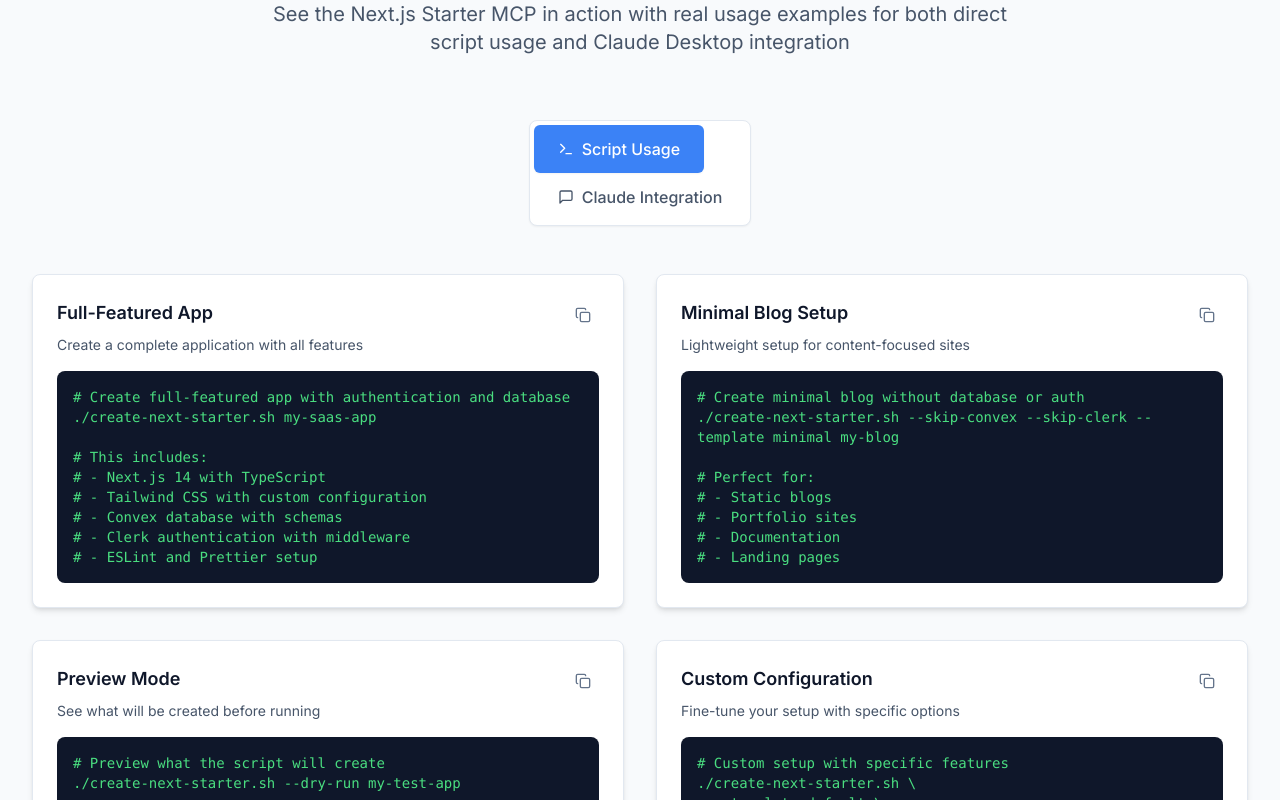
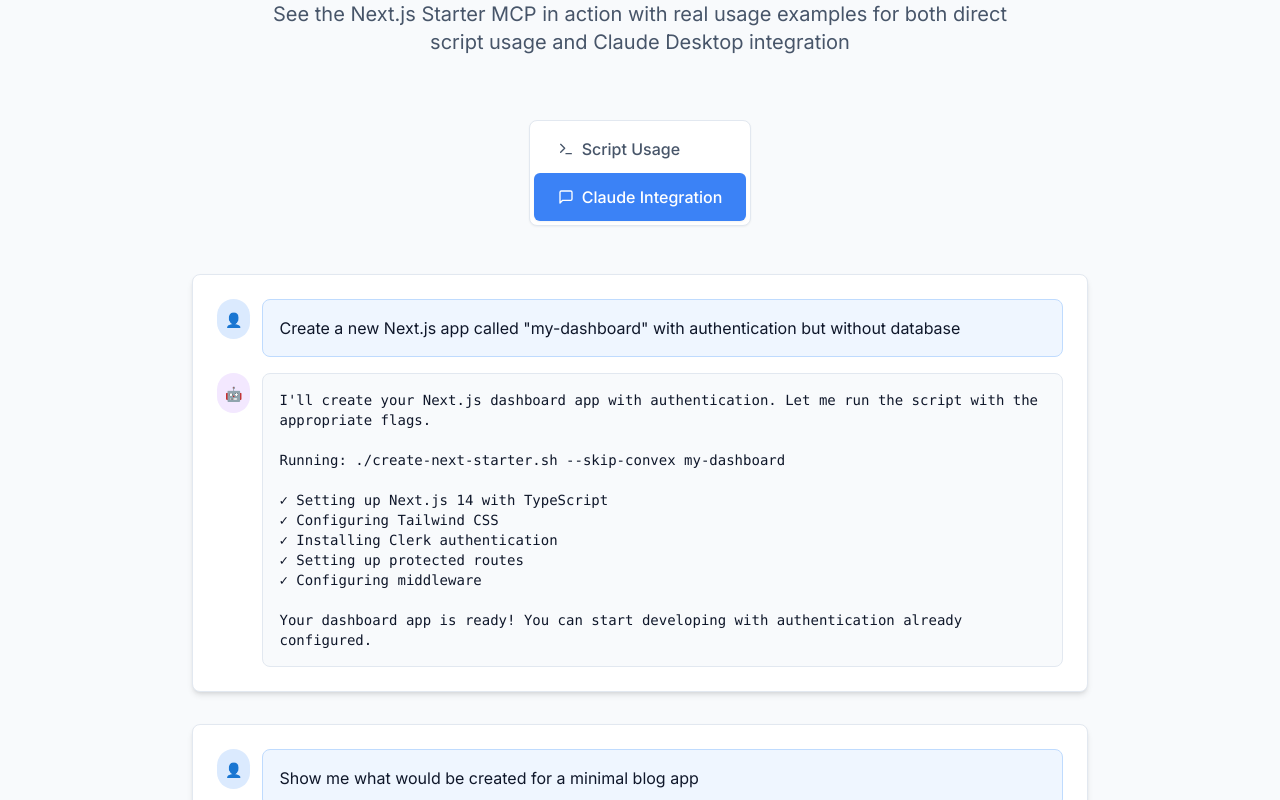
Before and after one commit to Bendako/next-starter-mcp-landing-page, a Next.js app: page / in a window 1280 px wide. Shown: the part 3560-4360 px from the top of the page. Built offline with nearby package versions, Linux system fonts and the light colour scheme.

Commit message:
feat: Set Claude Integration as default tab in Code Examples - Changed default activeTab from 'script' to 'claude' - Showcases Claude Desktop integration prominently as the primary use case - Users will see Claude examples first when landing on the section

```diff
--- a/src/components/CodeExamples.tsx
+++ b/src/components/CodeExamples.tsx
@@ -114,7 +114,7 @@
 ]
 
 export default function CodeExamples() {
-  const [activeTab, setActiveTab] = useState<'script' | 'claude'>('script')
+  const [activeTab, setActiveTab] = useState<'script' | 'claude'>('claude')
   const [copiedIndex, setCopiedIndex] = useState<number | null>(null)
 
   const copyToClipboard = async (text: string, index: number) => {
```
